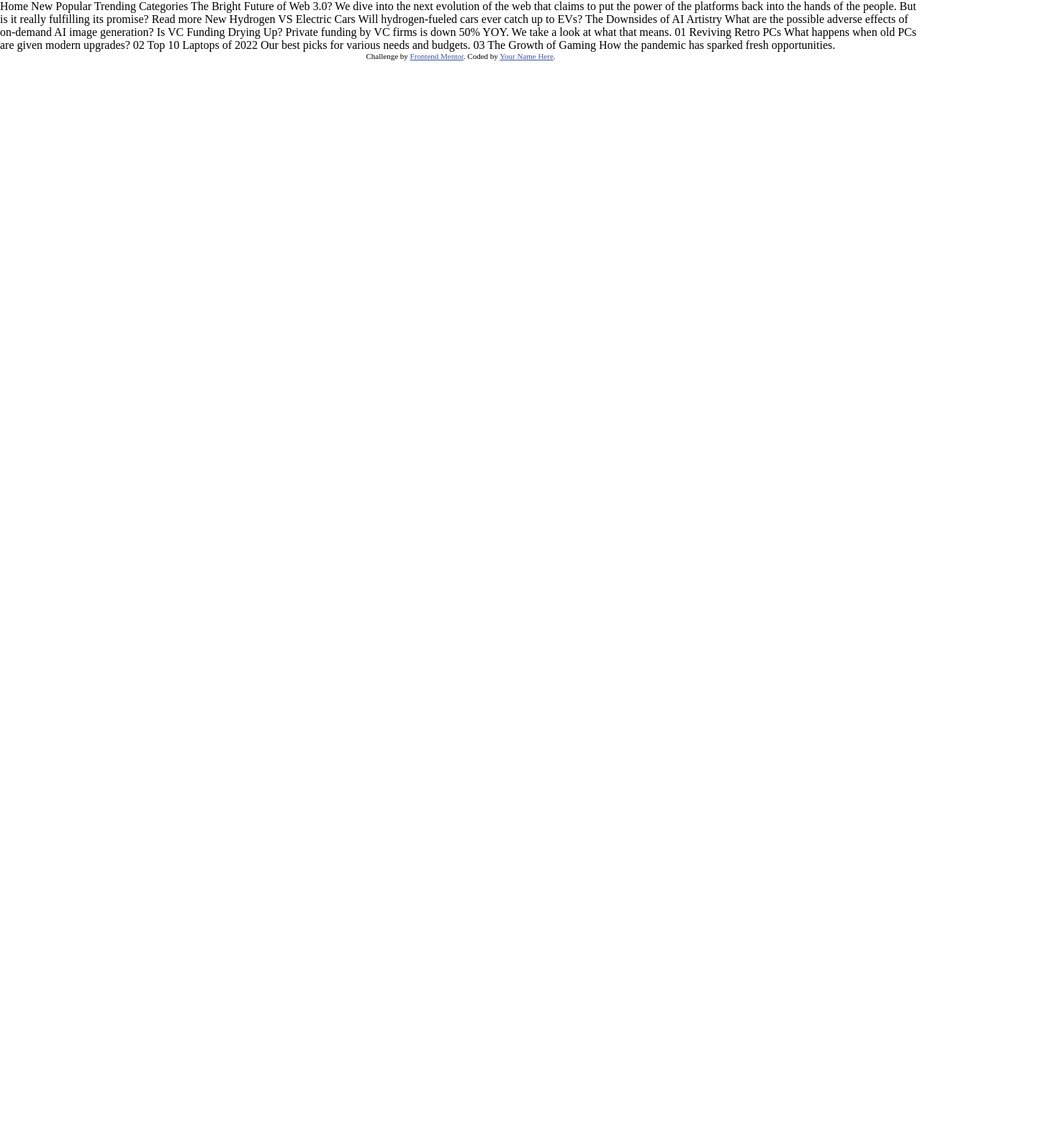
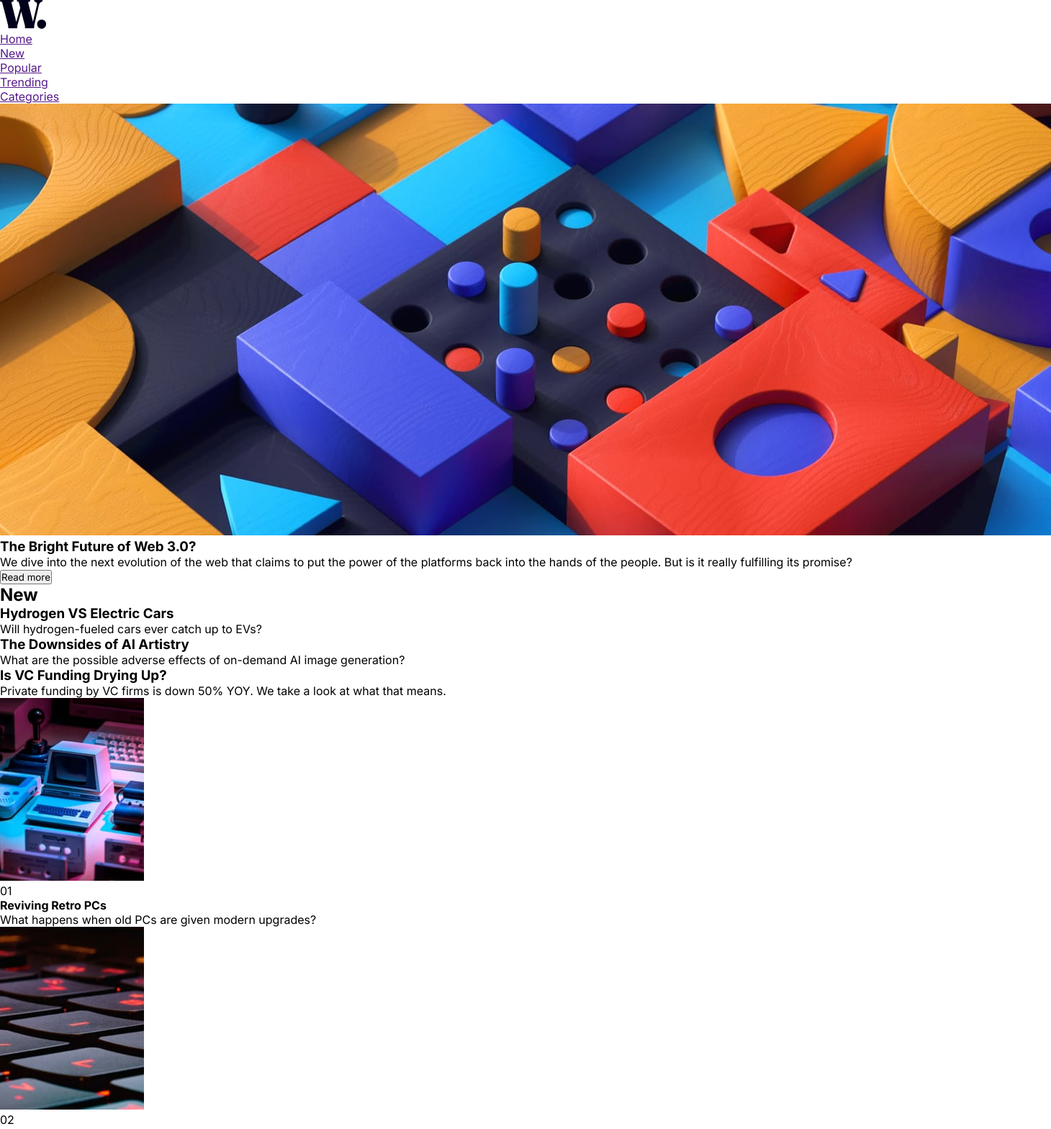
Before and after one commit to AliSepar/Frontend-metor-challanges, a plain HTML site: page news-homepage-main/index.html in a window 1280 px wide. Shown: the top 1569 px of the page at 72% size, 1460 px wide, since content can reach past the window. Before the commit the page ends 800 px from the top, so only its background shows below. Drawn offline with Linux system fonts and the light colour scheme.

Commit message:
seting the stracture of html codes

```diff
--- a/news-homepage-main/index.html
+++ b/news-homepage-main/index.html
@@ -9,42 +9,96 @@
 </head>
 <body>
 
-  Home
-  New
-  Popular
-  Trending
-  Categories
+  <header>
+    <div>
+        <img src="./assets/images/logo.svg" alt="">
+    </div>
+    <nav>
+      <ul>
+        <li><a href="">Home</a></li>
+        <li><a href="">New</a></li>
+        <li><a href="">Popular</a></li>
+        <li><a href="">Trending</a></li>
+        <li><a href="">Categories</a></li>
+      </ul>
+    </nav>
+  </header>
 
-  The Bright Future of Web 3.0?
+  <section>
 
-  We dive into the next evolution of the web that claims to put the power of the platforms back into the hands of the people.
-  But is it really fulfilling its promise?
+  <div>
+    <picture>
+      <source media="(min-width:768px)" srcset="./assets/images/image-web-3-desktop.jpg">
+      <img src="./assets/images/image-web-3-mobile.jpg" alt="">
+    </picture>
 
-  Read more
+    <article>
+    <h1>The Bright Future of Web 3.0?</h1>
+    <p>We dive into the next evolution of the web that claims to put the power of the platforms back into the hands of the people. But is it really fulfilling its promise?</p>
 
-  New
+    <button>Read more</button>
+    </article>
 
-  Hydrogen VS Electric Cars
-  Will hydrogen-fueled cars ever catch up to EVs?
 
-  The Downsides of AI Artistry
-  What are the possible adverse effects of on-demand AI image generation?
+  </div>
 
-  Is VC Funding Drying Up?
-  Private funding by VC firms is down 50% YOY. We take a look at what that means.
 
-  01
-  Reviving Retro PCs
-  What happens when old PCs are given modern upgrades?
 
-  02
-  Top 10 Laptops of 2022
-  Our best picks for various needs and budgets.
 
-  03
-  The Growth of Gaming
-  How the pandemic has sparked fresh opportunities.
+  <div>
+    <h2>New</h2>
 
+    <article>
+    <h3>Hydrogen VS Electric Cars</h3>
+    <p>Will hydrogen-fueled cars ever catch up to EVs?</p>
+    </article>
+
+    <article>
+      <h3>The Downsides of AI Artistry</h3>
+      <p>What are the possible adverse effects of on-demand AI image generation?</p>
+    </article>
+
+    <article>
+      <h3>Is VC Funding Drying Up?</h3>
+      <p>Private funding by VC firms is down 50% YOY. We take a look at what that means.</p>
+    </article>
+
+  </div>
+
+</section>
+
+<div>
+  <article>
+      <img src="./assets/images/image-retro-pcs.jpg" alt="">
+      <div>
+        <span>01</span>
+        <h4>Reviving Retro PCs</h4>
+        <p>What happens when old PCs are given modern upgrades?</p>
+      </div>
+  </article>
+
+  <article>
+    <img src="./assets/images/image-top-laptops.jpg" alt="">
+    <div>
+      <span>02</span>
+      <h4> Top 10 Laptops of 2022</h4>
+      <p>Our best picks for various needs and budgets.</p>
+    </div>
+  </article>
+
+  <article>
+    <img src="./assets/images/image-gaming-growth.jpg" alt="">
+    <div>
+      <span>03</span>
+      <h4>The Growth of Gaming</h4>
+      <p>How the pandemic has sparked fresh opportunities.</p>
+    </div>
+  </article>
+
+</div>
+
+
+</div>
   <div class="attribution">
     Challenge by <a href="https://www.frontendmentor.io?ref=challenge" target="_blank">Frontend Mentor</a>.
     Coded by <a href="#">Your Name Here</a>.
--- a/news-homepage-main/style.css
+++ b/news-homepage-main/style.css
@@ -1,23 +1,16 @@
-*{
-    margin: 0;
-    padding: 0;
-    box-sizing: border-box;
+@import url("https://fonts.googleapis.com/css2?family=Inter:wght@100..900&display=swap");
+* {
+  margin: 0;
+  padding: 0;
+  box-sizing: border-box;
+  font-family: "Inter", sans-serif;
 }
 
-
-
-
-
-
-
-
-
-
-
-
-
-
-
 /* footer */
-.attribution { font-size: 11px; text-align: center; }
-.attribution a { color: hsl(228, 45%, 44%); }
+.attribution {
+  font-size: 11px;
+  text-align: center;
+}
+.attribution a {
+  color: hsl(228, 45%, 44%);
+}
```
